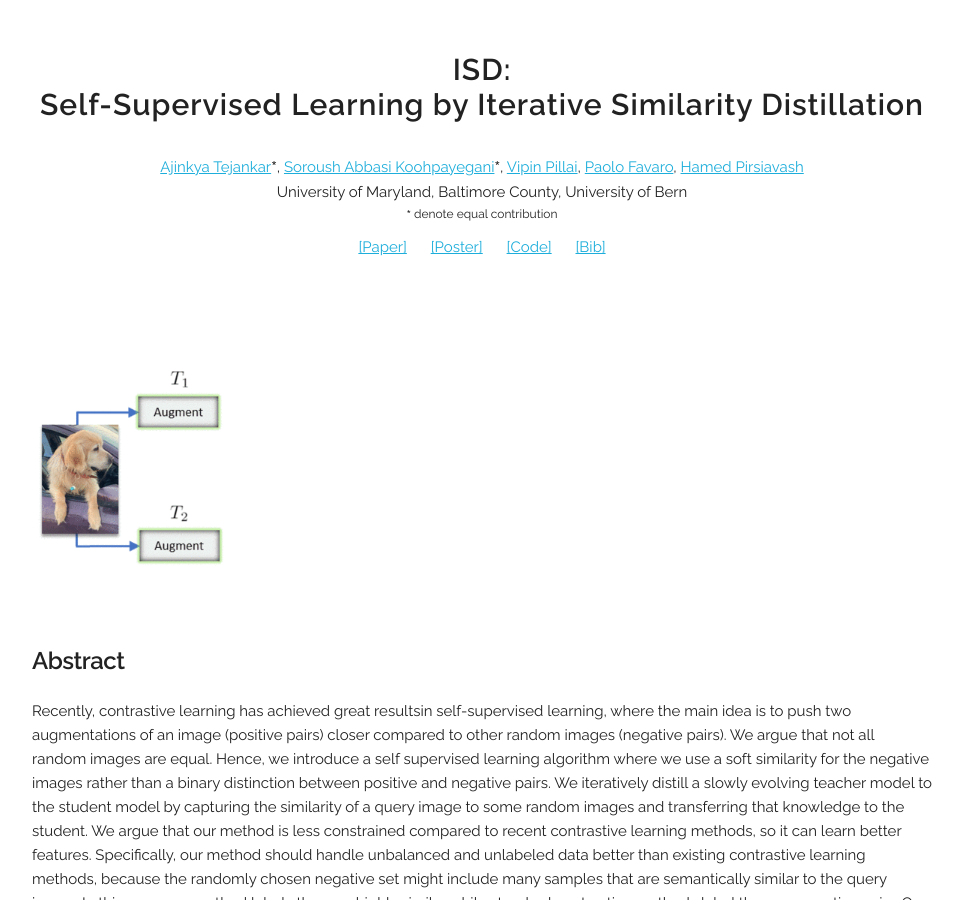
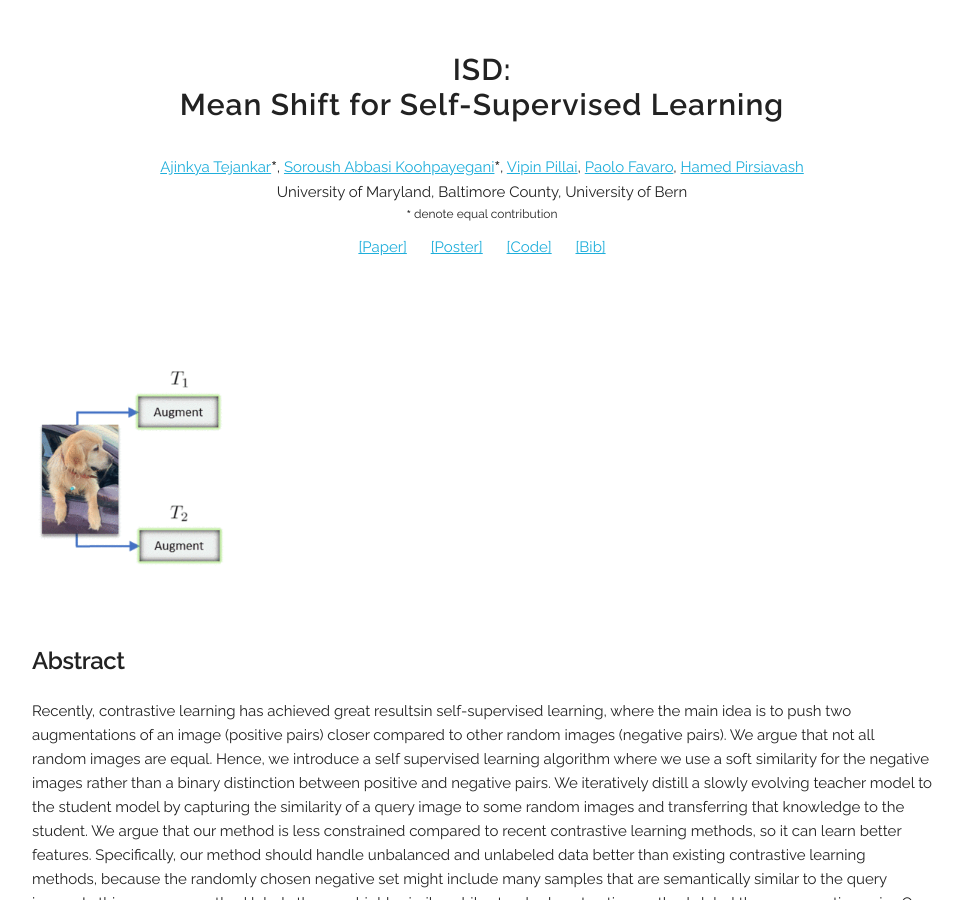
Before and after one commit to UMBCvision/MSF, a Jekyll site: the page built from docs/index.html, in a window 1280 px wide and 900 px high. Shown: the whole window, without its empty margins (158-1121 px from the left). Built offline with Jekyll 4.4.1, drawn with Linux system fonts in a browser that asks for light colours.

Commit message:
Update default.html

```diff
--- a/docs/_layouts/default.html
+++ b/docs/_layouts/default.html
@@ -6,7 +6,7 @@
   –––––––––––––––––––––––––––––––––––––––––––––––––– -->
   <meta charset="utf-8">
   <title>{{ page.title }}</title>
-  <meta name="description" content="Self-Supervised Learning by Iterative Similarity Distillation">
+  <meta name="description" content="Mean Shift for Self-Supervised Learning">
   <meta name="author" content="Soroush Abbasi Koohpayegani">
 
   <!-- Mobile Specific Metas
@@ -64,7 +64,7 @@
             <p style="text-align:center;"><h4 style="text-align:center"><b>ISD:</b></h4></p>
         </div>
         <div style="height:10px;">
-            <p style="text-align:center;"><h4 style="text-align:center"><b>Self-Supervised Learning by Iterative Similarity Distillation</b></h4></p>
+            <p style="text-align:center;"><h4 style="text-align:center"><b>Mean Shift for Self-Supervised Learning</b></h4></p>
         </div>
     </section>
 
```
